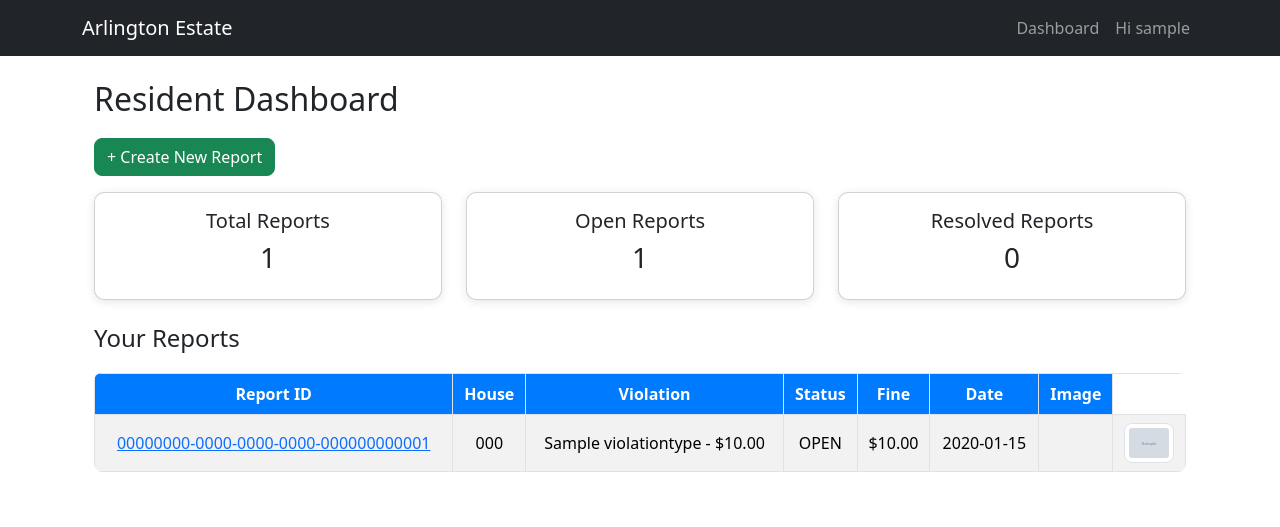
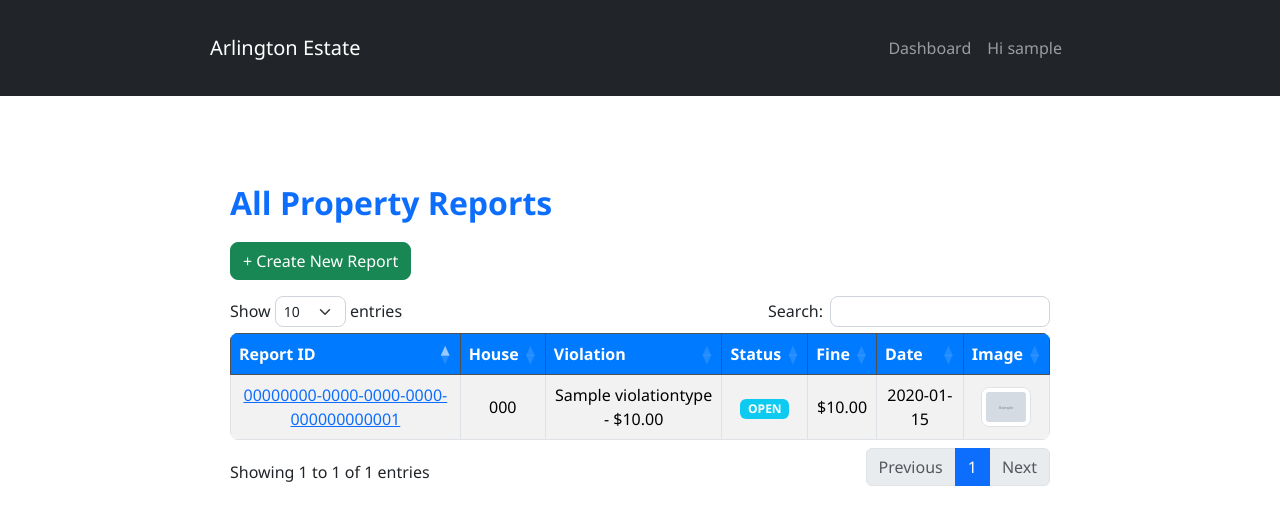
Before and after one commit to maxmarumbwa/arlington_estate_app, a Django app: page /reports/dashboard/ in a window 1280 px wide. Shown: the top 527 px of the page. Run offline with Django 5.2, Linux system fonts and the light colour scheme; a user stored in the database is signed in; tables that the repository leaves empty hold one stand-in row (values such as "Sample post"); grey boxes marked "Sample" are stand-in pictures; some libraries are stand-ins or nearby versions.

Commit message:
baseline repoting app locked

```diff
--- a/reporting/models.py
+++ b/reporting/models.py
@@ -89,6 +89,7 @@ class PropertyReport(models.Model):
         ("OPEN", "Open"),
         ("IN_PROGRESS", "In Progress"),
         ("RESOLVED", "Resolved"),
+        ("APPROVED", "Approved"),
     ]
 
     report_id = models.UUIDField(default=uuid.uuid4, editable=False, unique=True)
--- a/reporting/views.py
+++ b/reporting/views.py
@@ -37,7 +37,7 @@ def create_report(request):
     else:
         form = PropertyReportForm()
 
-    return render(request, "reporting/create_report.html", {"form": form})
+    return render(request, "reporting/create_report_geolocation.html", {"form": form})
 
 
 # -----------------------------
--- a/static/reporting/css/dashboard.css
+++ b/static/reporting/css/dashboard.css
@@ -47,3 +47,15 @@
 .container h4 {
     margin-bottom: 20px;
 }
+
+
+/* // main dashboard */
+.stat-card {
+    border-radius: 14px;
+    transition: all 0.2s ease-in-out;
+}
+
+.stat-card:hover {
+    transform: translateY(-4px);
+    box-shadow: 0 12px 24px rgba(0, 0, 0, 0.08);
+}
--- /dev/null
+++ b/static/reporting/css/report_form.css
@@ -0,0 +1,83 @@
+/* report_form.css */
+
+/* General container spacing */
+.container {
+    max-width: 900px;
+    margin: 0 auto;
+    padding: 20px;
+    font-family: 'Segoe UI', Tahoma, Geneva, Verdana, sans-serif;
+}
+
+/* Headings */
+h2 {
+    font-weight: 700;
+    color: #0d6efd;
+    margin-bottom: 20px;
+}
+
+/* Leaflet map */
+#map {
+    border-radius: 10px;
+    box-shadow: 0 4px 10px rgba(0, 0, 0, 0.1);
+}
+
+/* Buttons */
+button.btn {
+    border-radius: 25px;
+    padding: 8px 20px;
+    font-weight: 600;
+    transition: all 0.3s ease;
+}
+
+button.btn:hover {
+    transform: translateY(-2px);
+    box-shadow: 0 4px 8px rgba(0, 0, 0, 0.2);
+}
+
+/* Form groups */
+.mb-3 label {
+    font-weight: 600;
+    display: block;
+    margin-bottom: 6px;
+}
+
+/* Input fields (crispy forms) */
+input,
+textarea,
+select {
+    border-radius: 8px !important;
+    border: 1px solid #ced4da !important;
+    padding: 8px 12px;
+    width: 100%;
+}
+
+/* Card styling for form sections */
+.card {
+    border-radius: 12px;
+    box-shadow: 0 4px 12px rgba(0, 0, 0, 0.05);
+    margin-bottom: 20px;
+}
+
+/* Image previews */
+img.img-thumbnail {
+    border-radius: 8px;
+    max-height: 150px;
+}
+
+/* GPS button */
+#gpsBtn {
+    background-color: #0dcaf0;
+    color: #fff;
+    border: none;
+}
+
+#gpsBtn:hover {
+    background-color: #0bb8d9;
+}
+
+/* Responsive adjustments */
+@media (max-width: 768px) {
+    #map {
+        height: 250px !important;
+    }
+}
--- a/templates/base.html
+++ b/templates/base.html
@@ -16,7 +16,7 @@
     <!---Css-->
 
     <link rel="stylesheet" href="{% static 'reporting/css/dashboard.css' %}">
-
+    <link rel="stylesheet" href="{% static 'reporting/css/report_form.css' %}">
     {% block extra_css %}{% endblock %}
 
 </head>
--- a/templates/reporting/report_detail.html
+++ b/templates/reporting/report_detail.html
@@ -125,6 +125,4 @@
     {% endif %}
 </script>
 
-<!-- Add Bootstrap Icons if not already included -->
-<link rel="stylesheet" href="https://cdn.jsdelivr.net/npm/bootstrap-icons@1.11.1/font/bootstrap-icons.css">
 {% endblock %}
--- a/templates/reporting/resident_dashboard.html
+++ b/templates/reporting/resident_dashboard.html
@@ -2,41 +2,15 @@
 
 {% block content %}
 <div class="container mt-4">
-    <h2>Resident Dashboard</h2>
+    <h2>All Property Reports</h2>
 
     <a href="{% url 'create_report' %}" class="btn btn-success mb-3">
         + Create New Report
     </a>
-    <div class="row mb-4">
-        <div class="col-md-4">
-            <div class="card text-center">
-                <div class="card-body">
-                    <h5>Total Reports</h5>
-                    <p class="h3">{{ total_reports }}</p>
-                </div>
-            </div>
-        </div>
-        <div class="col-md-4">
-            <div class="card text-center">
-                <div class="card-body">
-                    <h5>Open Reports</h5>
-                    <p class="h3">{{ open_reports }}</p>
-                </div>
-            </div>
-        </div>
-        <div class="col-md-4">
-            <div class="card text-center">
-                <div class="card-body">
-                    <h5>Resolved Reports</h5>
-                    <p class="h3">{{ resolved_reports }}</p>
-                </div>
-            </div>
-        </div>
-    </div>
 
-    <h4>Your Reports</h4>
-    <table class="table table-striped table-bordered table-responsive">
-        <thead>
+    <div class="table-responsive">
+        <table id="reportsTable" class="table table-striped table-bordered">
+            <thead class="table-dark">
                 <tr>
                     <th>Report ID</th>
                     <th>House</th>
@@ -50,27 +24,57 @@
             <tbody>
                 {% for report in reports %}
                 <tr>
-                <td><a href="{% url 'report_detail' report.report_id %}">{{ report.report_id }}</a></td>
+                    <td>
+                        <a href="{% url 'report_detail' report.report_id %}">
+                            {{ report.report_id }}
+                        </a>
+                    </td>
                     <td>{{ report.house_number }}</td>
                     <td>{{ report.violation }}</td>
-                <td>{{ report.status }}</td>
+                    <td>
+                        {% if report.status == "Resolved" %}
+                            <span class="badge bg-success">{{ report.status }}</span>
+                        {% elif report.status == "Pending" %}
+                            <span class="badge bg-warning text-dark">{{ report.status }}</span>
+                        {% else %}
+                            <span class="badge bg-info">{{ report.status }}</span>
+                        {% endif %}
+                    </td>
                     <td>${{ report.fine_amount }}</td>
                     <td>{{ report.created_at|date:"Y-m-d" }}</td>
                     <td>
-                <td>
                         {% if report.image %}
-                        <a href="{{ report.image.url }}" target="_blank">
-                            <img src="{{ report.image.url }}" alt="Report Image" width="50" class="img-thumbnail">
-                        </a>
+                            <img src="{{ report.image.url }}" width="50" class="img-thumbnail">
                         {% else %}
-                        No Image
+                            <span class="text-muted">No Image</span>
                         {% endif %}
-                </td>
-
                     </td>
                 </tr>
                 {% endfor %}
             </tbody>
         </table>
     </div>
+</div>
+
+<!-- DataTables CSS -->
+<link rel="stylesheet"
+      href="https://cdn.datatables.net/1.13.6/css/dataTables.bootstrap5.min.css">
+
+<!-- jQuery -->
+<script src="https://code.jquery.com/jquery-3.7.1.min.js"></script>
+
+<!-- DataTables JS -->
+<script src="https://cdn.datatables.net/1.13.6/js/jquery.dataTables.min.js"></script>
+<script src="https://cdn.datatables.net/1.13.6/js/dataTables.bootstrap5.min.js"></script>
+
+<script>
+    $(document).ready(function () {
+        $('#reportsTable').DataTable({
+            pageLength: 10,
+            responsive: true,
+            ordering: true
+        });
+    });
+</script>
+
 {% endblock %}
```
Also changed, not shown: templates/reporting/create_report_geolocation.html (added, +84 -0 lines), media/reports/IMG_20260220_074306_DR49591.jpg (added), media/reports/IMG_20260220_074321.jpg (added), reporting/migrations/0004_alter_propertyreport_status.py (added), reporting/migrations/0005_alter_propertyreport_status.py (added), 6 other files. Lines whose indentation alone changed are shown as unchanged.
